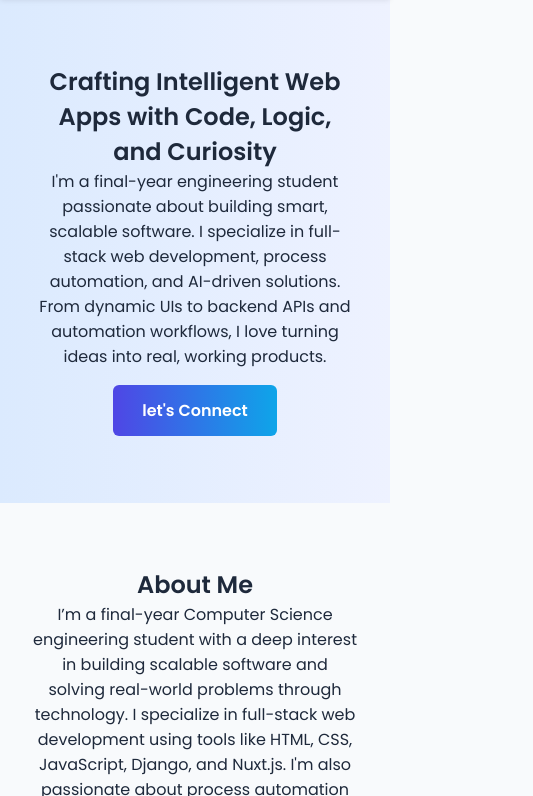
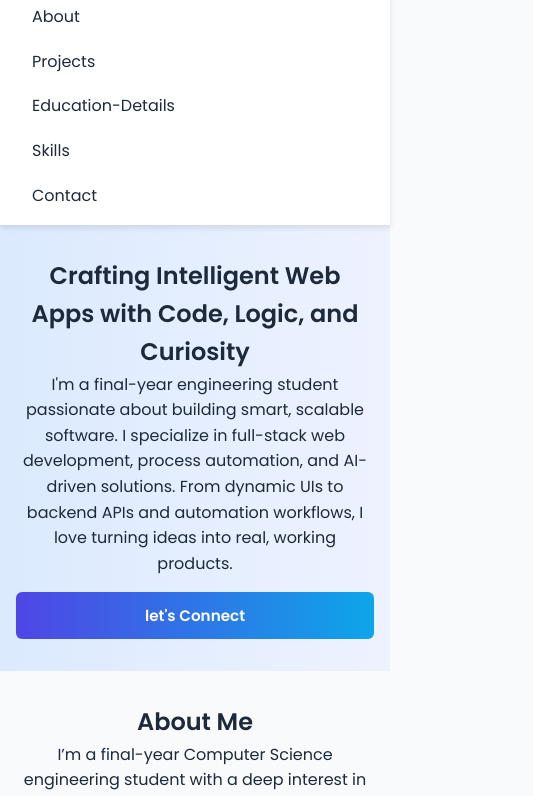
Before and after one commit to Arinraja/portfolio-site, a website: page public/index.html in a window 390 px wide. Shown: the part 105-901 px from the top of the page, 533 px wide, since content can reach past the window. Drawn offline with Linux system fonts and the light colour scheme.

Commit message:
Made site responsive for mobile and tablet with media queries

```diff
--- a/public/style.css
+++ b/public/style.css
@@ -20,6 +20,7 @@ body {
   background: var(--bg);
   color: var(--text);
   scroll-behavior: smooth;
+  line-height: 1.6;
 }
 
 header {
@@ -37,6 +38,7 @@ header {
   display: flex;
   justify-content: space-between;
   align-items: center;
+  flex-wrap: wrap;
 }
 
 .logo {
@@ -49,6 +51,7 @@ header {
   list-style: none;
   display: flex;
   gap: 1.2rem;
+  flex-wrap: wrap;
 }
 
 .nav-links a {
@@ -76,6 +79,8 @@ header {
   justify-content: center;
   align-items: center;
   min-height: 60vh;
+  padding: 2rem 1rem;
+  text-align: center;
 }
 
 .btn-primary {
@@ -144,6 +149,10 @@ header {
 
 form {
   margin-top: 2rem;
+  width: 100%;
+  max-width: 700px;
+  margin-left: auto;
+  margin-right: auto;
 }
 
 .form-group {
@@ -151,7 +160,8 @@ form {
   margin-bottom: 2rem;
 }
 
-input, textarea {
+input,
+textarea {
   width: 100%;
   padding: 0.8rem;
   border: 1px solid #cbd5e1;
@@ -207,3 +217,59 @@ footer {
   opacity: 1;
   transform: translateY(0);
 }
+
+/* ✅ Responsive Design */
+@media (max-width: 768px) {
+  .navbar {
+    flex-direction: column;
+    align-items: flex-start;
+  }
+
+  .nav-links {
+    flex-direction: column;
+    width: 100%;
+    padding-top: 1rem;
+  }
+
+  .hero {
+    padding: 3rem 1rem;
+    min-height: 50vh;
+  }
+
+  .section {
+    padding: 3rem 1rem;
+  }
+
+  .cards-container {
+    grid-template-columns: 1fr;
+  }
+
+  .form-group {
+    margin-bottom: 1.5rem;
+  }
+
+  .btn-primary {
+    width: 100%;
+    text-align: center;
+  }
+}
+
+@media (max-width: 480px) {
+  .logo {
+    font-size: 1.25rem;
+  }
+
+  .btn-primary {
+    padding: 0.7rem 1.2rem;
+    font-size: 0.95rem;
+  }
+
+  .section {
+    padding: 2rem 1rem;
+  }
+
+  input,
+  textarea {
+    font-size: 0.95rem;
+  }
+}
```
